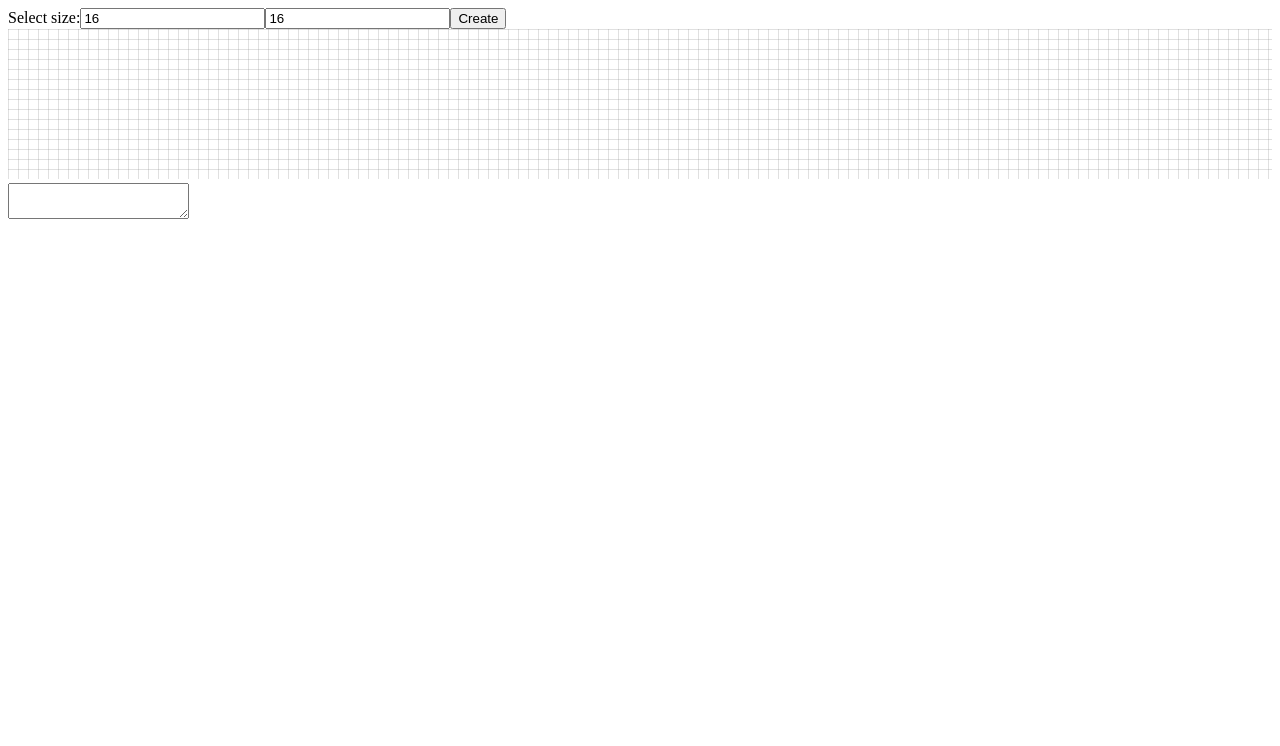
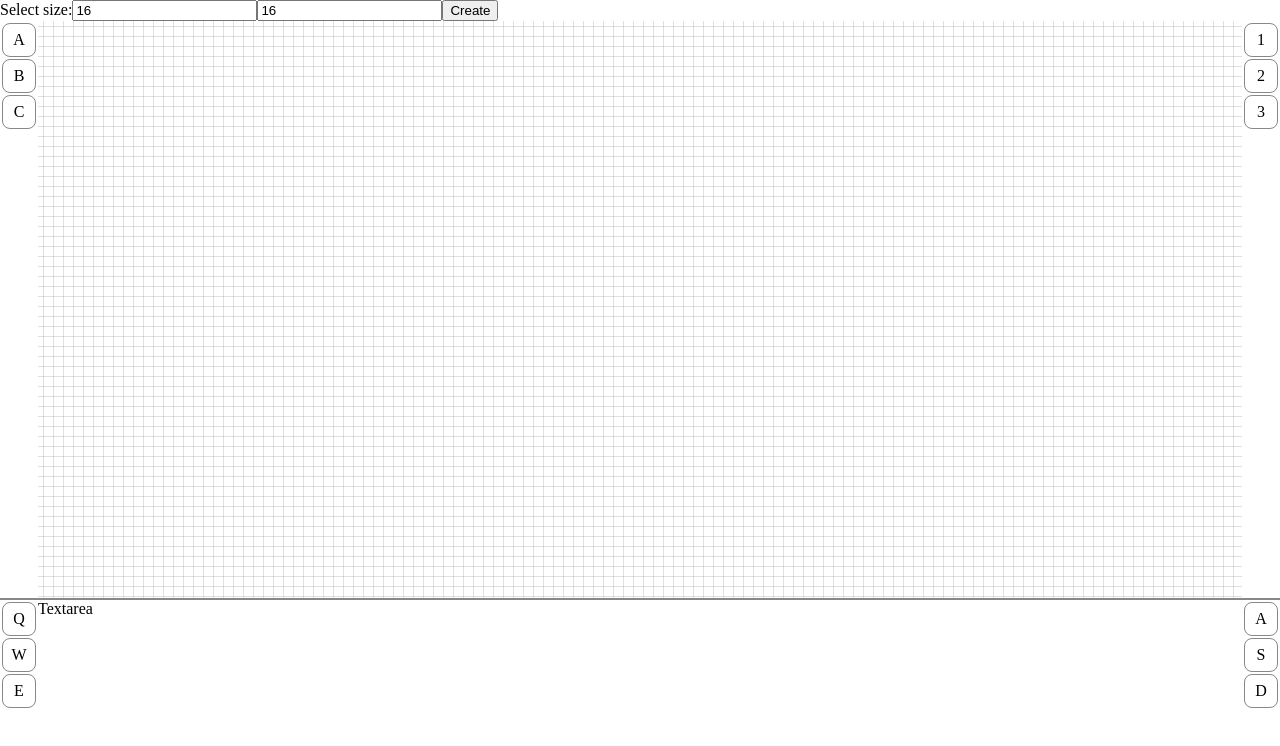
Before and after one commit to CodedSakura/svg-editor, a React (Vite) app: page / in a window 1280 px wide. Shown: the top 746 px of the page. Built offline with nearby package versions, Linux system fonts and the light colour scheme.

Commit message:
implement basic layout, bottom panel resizing

```diff
--- a/src/App.tsx
+++ b/src/App.tsx
@@ -1,9 +1,29 @@
-import { useState } from "react";
+import React, { useCallback, useState } from "react";
+
+enum DragModalState {
+  OFF = "auto",
+  RESIZE_BOTTOM = "ns-resize"
+}
 
 export default function App() {
   const [ size, setSize ] = useState([ 16, 16 ]);
+  const [ bottomHeight, setBottomHeight ] = useState(200);
+  const [ dragModal, setDragModal ] = useState(DragModalState.OFF);
+
+  const dragModalMove = useCallback((e: React.MouseEvent) => {
+    if (dragModal === DragModalState.OFF) {
+      return;
+    }
+    e.preventDefault();
+
+    if (dragModal === DragModalState.RESIZE_BOTTOM) {
+      setBottomHeight(window.innerHeight - e.pageY);
+      return;
+    }
+  }, [ dragModal ]);
 
   return <>
+    <div id="menubar">
       <div>
         Select size:
         <input
@@ -20,13 +40,42 @@ export default function App() {
               placeholder="height" />
         <button>Create</button>
       </div>
+    </div>
+
+    <div className="sidebar">
+      <div>A</div>
+      <div>B</div>
+      <div>C</div>
+    </div>
     <svg width="100%" height="100%">
-      <pattern id="p1" viewBox="0 0 10 10" width={10} height={10} patternUnits="userSpaceOnUse">
+      <pattern id="p1" x={-5} y={-5} viewBox="0 0 10 10" width={10} height={10} patternUnits="userSpaceOnUse">
         <line x1={0} x2={10} stroke="#8888" strokeWidth={1} />
         <line y1={0} y2={10} stroke="#8888" strokeWidth={1} />
       </pattern>
-      <rect fill="url(#p1)" width="100%" height="100%" />
+      <rect fill="url(#p1)" width="200%" height="200%" />
     </svg>
-    <textarea></textarea>
+    <div className="sidebar">
+      <div>1</div>
+      <div>2</div>
+      <div>3</div>
+    </div>
+    <div id="size-adjust" onMouseDown={() => setDragModal(DragModalState.RESIZE_BOTTOM)}></div>
+    <div className="sidebar">
+      <div>Q</div>
+      <div>W</div>
+      <div>E</div>
+    </div>
+    <div className="textarea" style={{ height: bottomHeight }}>Textarea</div>
+    <div className="sidebar">
+      <div>A</div>
+      <div>S</div>
+      <div>D</div>
+    </div>
+    <div id="modals">
+      { dragModal !== DragModalState.OFF ? <div
+            style={{ cursor: dragModal }}
+            onMouseUp={() => setDragModal(DragModalState.OFF)}
+            onMouseMove={dragModalMove} /> : null }
+    </div>
   </>
 }
--- a/src/index.scss
+++ b/src/index.scss
@@ -1 +1,60 @@
-body {}
+html, body, #root {
+  height: 100%;
+  padding: 0;
+  margin: 0;
+}
+
+#root {
+  display: grid;
+  grid-template-columns: min-content 1fr min-content min-content;
+  grid-template-rows: min-content 1fr auto;
+}
+
+#menubar {
+  grid-column: 1 / -1;
+}
+
+#size-adjust {
+  grid-column: 1 / -1;
+  cursor: ns-resize;
+  height: 2px;
+  background: #0007;
+  position: relative;
+
+  &::after {
+    content: '';
+    position: absolute;
+    top: -2px;
+    height: 6px;
+    width: 100%;
+  }
+}
+
+.sidebar {
+  & > div {
+    width: 32px;
+    height: 32px;
+    border: 1px solid #0007;
+    border-radius: 8px;
+    margin: 2px 2px 2px 2px;
+    text-align: center;
+    line-height: 32px;
+    cursor: pointer;
+
+    &:hover {
+      background: #0003;
+    }
+  }
+}
+
+#modals {
+  position: absolute;
+  inset: 0;
+  pointer-events: none;
+
+  & > * {
+    pointer-events: auto;
+    width: 100%;
+    height: 100%;
+  }
+}
```
Lines whose indentation alone changed are shown as unchanged.
